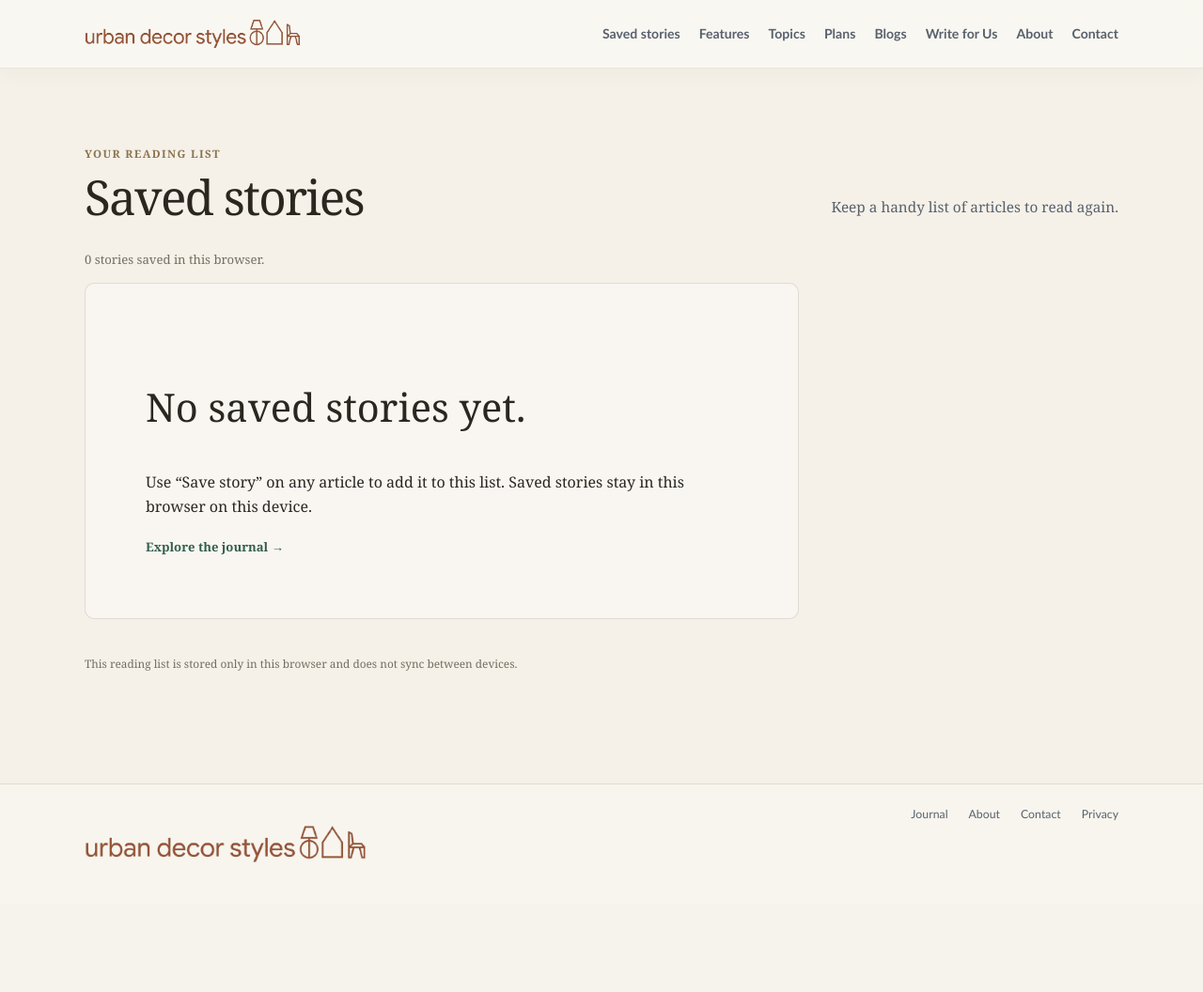
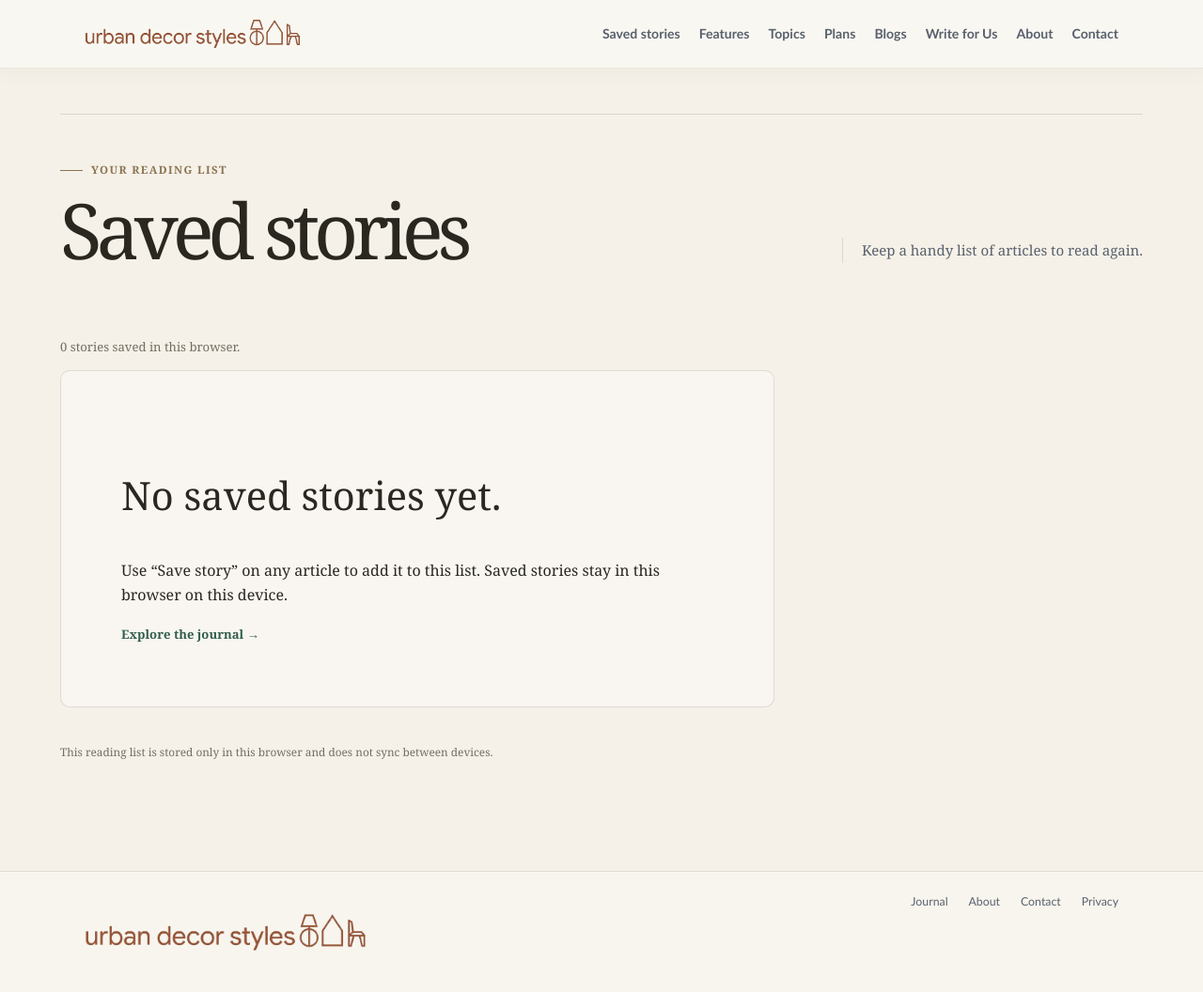
Before and after one commit to israinsols/ai-website-automation, a Flask app: page /saved in a window 1280 px wide. Shown: the whole page at 94% size. Before the commit the page ends 918 px from the top, so only its background shows below. Run offline with Flask 3, Linux system fonts and the light colour scheme; data comes from the database, SQL or seed files in the repository; data that the repository does not hold is empty; some libraries are stand-ins or nearby versions.

Commit message:
Polish premium journal listing design
Co-authored-by: Copilot <223556219+Copilot@users.noreply.github.com>

```diff
--- a/static/styles.css
+++ b/static/styles.css
@@ -2192,3 +2192,169 @@ h1 {
   .article-social-link,
   .article-save-button { transition: none; }
 }
+
+.public-blog .blog-main {
+  width: min(1180px, 90vw);
+}
+.public-blog .journal-masthead {
+  margin-bottom: clamp(24px, 4vw, 42px);
+  border-top: 1px solid var(--public-line);
+}
+.public-blog .journal-title-row {
+  min-height: 190px;
+  align-items: end;
+  padding: clamp(24px, 4vw, 42px) 0 clamp(24px, 3vw, 34px);
+}
+.public-blog .journal-title-row > div { max-width: 760px; }
+.public-blog .journal-title-row .eyebrow {
+  display: inline-flex;
+  align-items: center;
+  gap: 9px;
+  margin-bottom: 14px;
+}
+.public-blog .journal-title-row .eyebrow::before {
+  width: 24px;
+  height: 1px;
+  background: currentColor;
+  content: "";
+}
+.public-blog .journal-title-row h1 {
+  font-size: clamp(2.7rem, 6.4vw, 5.4rem);
+  letter-spacing: -0.075em;
+  line-height: 0.96;
+}
+.public-blog .journal-title-row .blog-lead {
+  max-width: 340px;
+  margin: 0 0 3px;
+  padding-left: 20px;
+  border-left: 1px solid var(--public-line);
+  font-size: 0.94rem;
+  line-height: 1.8;
+}
+.public-blog .journal-tools { margin-bottom: 22px; }
+.public-blog .journal-search {
+  min-height: 50px;
+  border-color: color-mix(in srgb, var(--ink) 12%, transparent);
+  box-shadow: 0 10px 28px color-mix(in srgb, var(--ink) 6%, transparent);
+  transition: border-color 180ms ease, box-shadow 180ms ease;
+}
+.public-blog .journal-search:focus-within {
+  border-color: color-mix(in srgb, var(--primary) 55%, white);
+  box-shadow: 0 0 0 4px color-mix(in srgb, var(--primary) 12%, transparent), 0 12px 30px color-mix(in srgb, var(--ink) 7%, transparent);
+}
+.public-blog .magazine-opening .blog-feature-grid {
+  gap: 12px;
+  min-height: 510px;
+}
+.public-blog .magazine-opening .blog-feature-card {
+  border-radius: 14px;
+  box-shadow: 0 16px 42px color-mix(in srgb, var(--ink) 9%, transparent);
+  transition: transform 260ms ease, box-shadow 260ms ease;
+}
+.public-blog .magazine-opening .blog-feature-card:hover {
+  transform: translateY(-3px);
+  box-shadow: 0 22px 50px color-mix(in srgb, var(--ink) 15%, transparent);
+}
+.public-blog .magazine-opening .blog-feature-image::after {
+  inset: 20% 0 0;
+  background: linear-gradient(180deg, transparent 4%, rgb(0 0 0 / 78%));
+}
+.public-blog .magazine-opening .blog-feature-label {
+  backdrop-filter: blur(12px);
+  background: color-mix(in srgb, var(--primary) 82%, black);
+}
+.public-blog .magazine-opening .blog-feature-copy strong {
+  text-wrap: balance;
+}
+.public-blog .magazine-opening .blog-feature-main .blog-feature-copy strong {
+  font-size: clamp(1.45rem, 2.5vw, 2.15rem);
+  line-height: 1.08;
+}
+.public-blog .blog-popular {
+  margin: 0 0 clamp(32px, 5vw, 54px);
+  padding: clamp(22px, 3vw, 34px) 0;
+  border-block: 1px solid var(--public-line);
+}
+.public-blog .blog-popular .recent-posts-heading { border-bottom: 0; }
+.public-blog .blog-popular .related-post-grid > article {
+  overflow: hidden;
+  border: 1px solid var(--public-line);
+  border-radius: 16px;
+  box-shadow: 0 10px 30px color-mix(in srgb, var(--ink) 5%, transparent);
+  transition: transform 220ms ease, box-shadow 220ms ease;
+}
+.public-blog .blog-popular .related-post-grid > article:hover {
+  transform: translateY(-4px);
+  box-shadow: 0 18px 38px color-mix(in srgb, var(--ink) 10%, transparent);
+}
+.public-blog .blog-popular .related-post-body h2 {
+  font-size: clamp(1.1rem, 1.6vw, 1.35rem);
+  letter-spacing: -0.025em;
+  line-height: 1.2;
+}
+.public-blog .blog-popular .related-post-body h2 a:hover { color: var(--primary); }
+.public-blog .recent-posts-heading { margin-bottom: 22px; }
+.public-blog .recent-posts-heading h2 {
+  font-size: clamp(1.8rem, 3vw, 2.35rem);
+  letter-spacing: -0.045em;
+}
+.public-blog .recent-posts-heading > span {
+  padding-bottom: 4px;
+  color: var(--muted);
+}
+.public-blog .blog-card {
+  box-shadow: 0 12px 32px color-mix(in srgb, var(--ink) 6%, transparent);
+}
+.public-blog .blog-card-image img { aspect-ratio: 1.42; }
+.public-blog .blog-card-body { padding: clamp(18px, 2vw, 24px); }
+.public-blog .blog-card .eyebrow {
+  line-height: 1.6;
+}
+.public-blog .blog-card h2 {
+  font-size: clamp(1.35rem, 2vw, 1.75rem);
+  line-height: 1.14;
+  text-wrap: balance;
+}
+.public-blog .blog-card-body > p:not(.eyebrow) { line-height: 1.75; }
+.public-blog .blog-feature-image:focus-visible,
+.public-blog .blog-card-image:focus-visible,
+.public-blog .related-post-image:focus-visible,
+.public-blog .blog-feature-copy a:focus-visible,
+.public-blog .blog-card a:focus-visible,
+.public-blog .related-post-body a:focus-visible {
+  outline: 3px solid color-mix(in srgb, var(--primary) 70%, white);
+  outline-offset: 4px;
+}
+
+@media (max-width: 760px) {
+  .public-blog .journal-title-row {
+    min-height: 0;
+    padding-bottom: 22px;
+  }
+  .public-blog .journal-title-row .blog-lead {
+    max-width: 520px;
+    padding-left: 14px;
+  }
+  .public-blog .magazine-opening .blog-feature-grid { min-height: 340px; }
+  .public-blog .blog-popular .related-post-grid { grid-template-columns: repeat(2, minmax(0, 1fr)); }
+}
+
+@media (max-width: 480px) {
+  .public-blog .blog-main { width: min(1180px, 90vw); }
+  .public-blog .journal-title-row h1 { font-size: clamp(2.2rem, 10vw, 3rem); }
+  .public-blog .magazine-opening .blog-feature-card { border-radius: 12px; }
+  .public-blog .blog-popular .related-post-grid { grid-template-columns: 1fr; }
+  .public-blog .recent-posts-heading { align-items: flex-start; }
+  .public-blog .recent-posts-heading > span { padding-top: 5px; }
+}
+
+@media (prefers-reduced-motion: reduce) {
+  .public-blog .journal-search,
+  .public-blog .magazine-opening .blog-feature-card,
+  .public-blog .blog-popular .related-post-grid > article {
+    transition: none;
+  }
+  .public-blog .magazine-opening .blog-feature-card:hover,
+  .public-blog .blog-popular .related-post-grid > article:hover,
+  .public-blog .blog-card:hover { transform: none; }
+}
```
